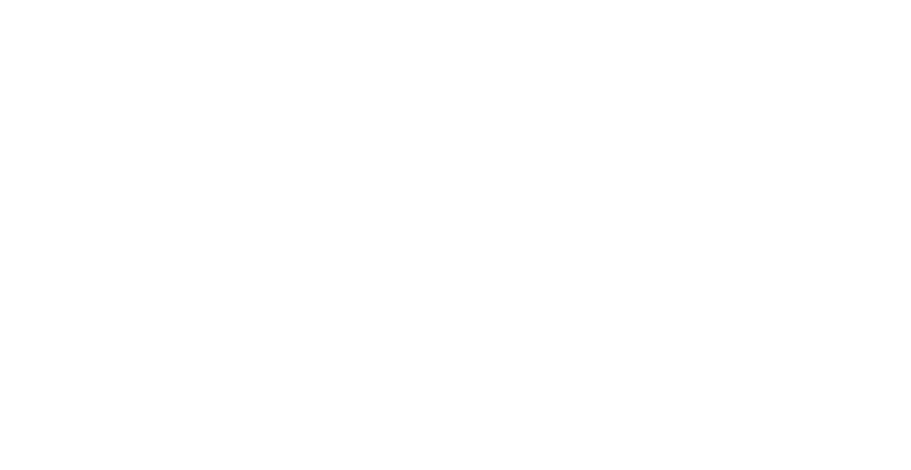
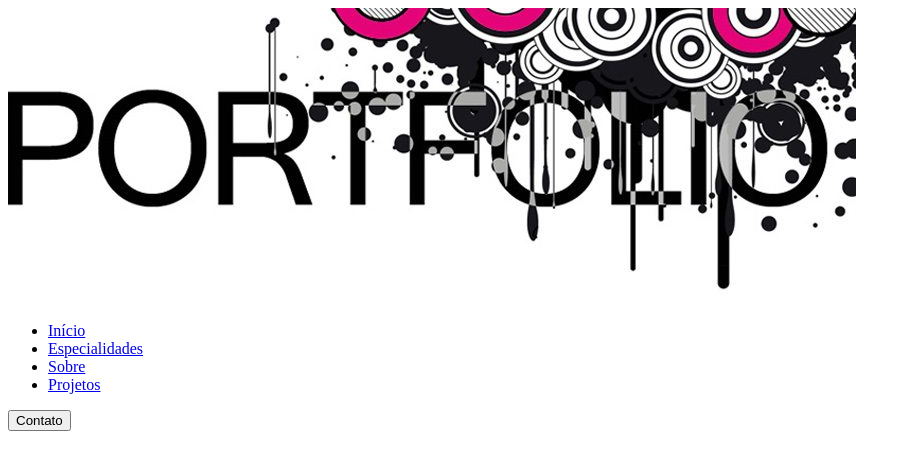
Before and after one commit to EmersonCabelo/Portfolio-, a plain HTML site: page INDEX.HTML in a window 1280 px wide. Shown: the whole page, without its empty margins (0-911 px from the left). Drawn offline with Linux system fonts and the light colour scheme.

Commit message:
index pronto

```diff
--- a/INDEX.HTML
+++ b/INDEX.HTML
@@ -3,9 +3,33 @@
 <head>
     <meta charset="UTF-8">
     <meta name="viewport" content="width=device-width, initial-scale=1.0">
-    <title>Document</title>
+    <title>Emerson Mendes</title>
 </head>
 <body>
 
+    <header>
+        <div class="interface">
+          <div class="logo">
+            <a href="a">
+                <img src="images/LOGO.jpg" alt="logo meu protfolio">
+            </a>
+          </div><!--logo-->
+          <nav class="menu-desktop">
+            <ul>
+                <li><a href="#">Início</a></li>
+                <li><a href="#">Especialidades</a></li>
+                <li><a href="#">Sobre</a></li>
+                <li><a href="#">Projetos</a></li>
+            </ul>
+          </nav>
+
+            <div class="btn-contato">
+                    <a href="#">
+                        <button>Contato</button>
+                    </a>
+            </div><!--btn-contato-->
+        </div><!--interface-->
+    </header>
+
 </body>
 </html>
```
Also changed, not shown: images/LOGO.jpg (added).
